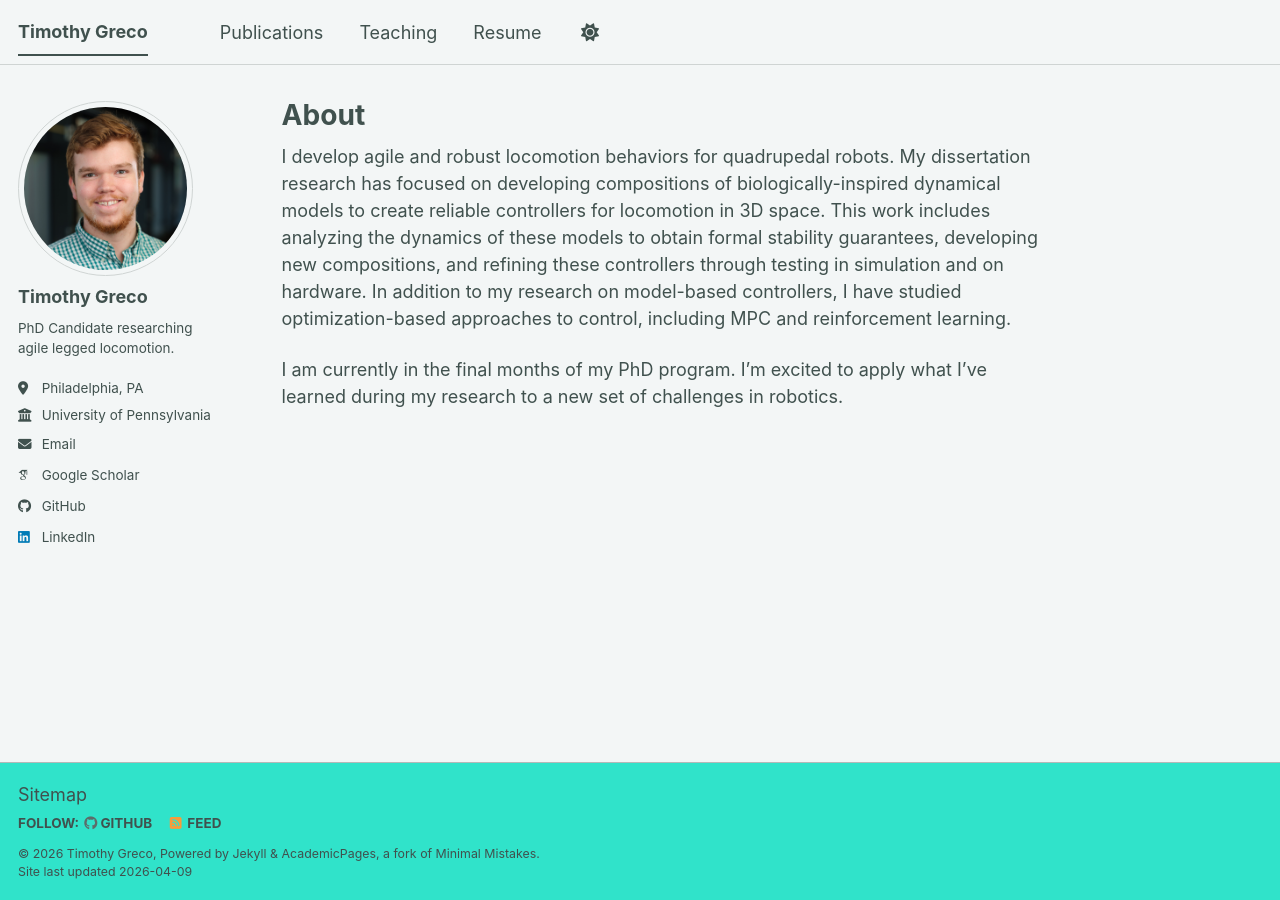
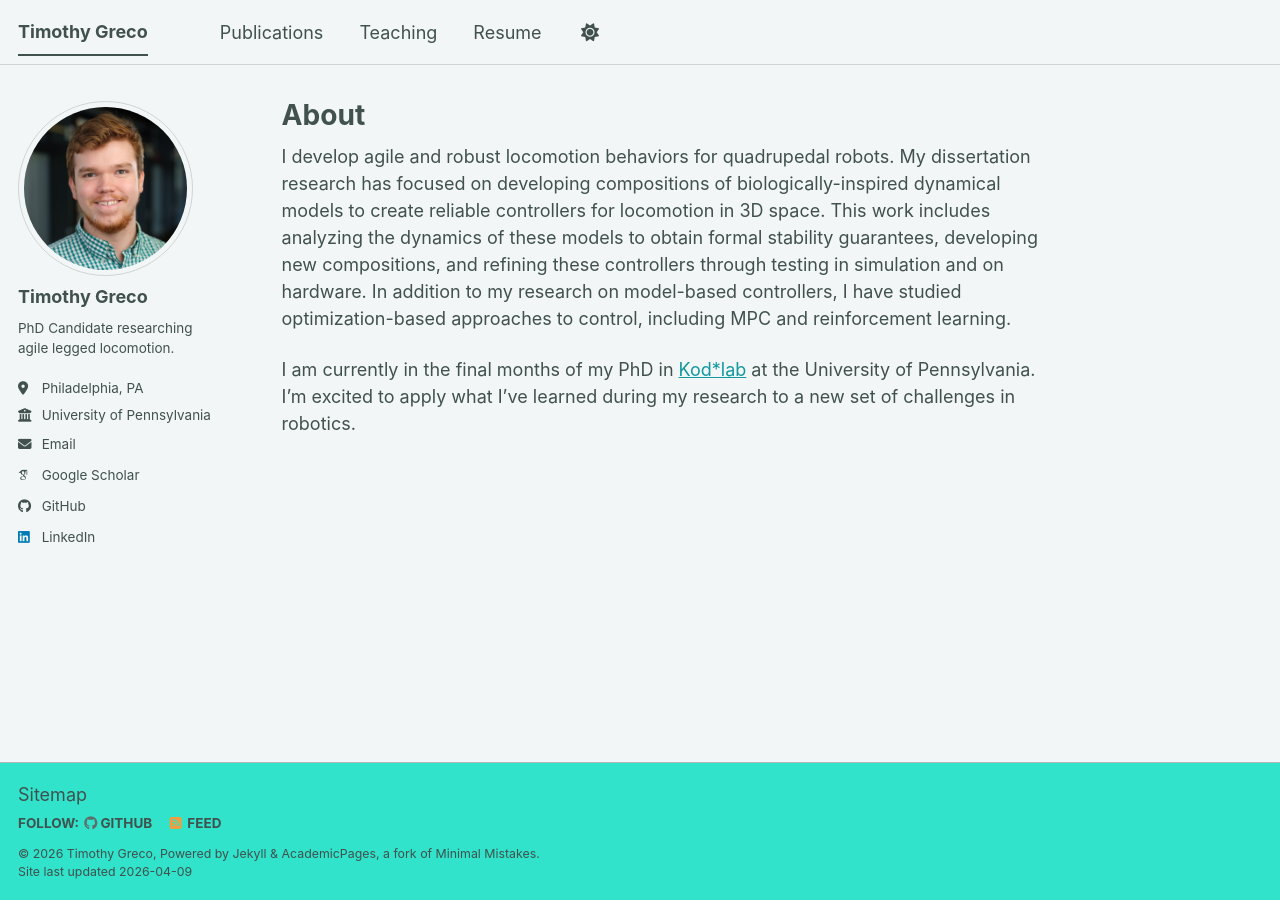
Before and after one commit to tmgreco/tmgreco.github.io, a Jekyll site: the page built from _pages/about.md, in a window 1280 px wide. Built offline with Jekyll 4.4.1, drawn with Linux system fonts in a browser that asks for light colours; some web fonts are replaced; a script bundle is joined from its source files by our own code; library files that are not in the unit come from our copies.

Commit message:
Added Kodlab link

```diff
--- a/_pages/about.md
+++ b/_pages/about.md
@@ -9,7 +9,7 @@ redirect_from:
 
 I develop agile and robust locomotion behaviors for quadrupedal robots.  My dissertation research has focused on developing compositions of biologically-inspired dynamical models to create reliable controllers for locomotion in 3D space.  This work includes analyzing the dynamics of these models to obtain formal stability guarantees, developing new compositions, and refining these controllers through testing in simulation and on hardware.  In addition to my research on model-based controllers, I have studied optimization-based approaches to control, including MPC and reinforcement learning.
 
-I am currently in the final months of my PhD program.  I'm excited to apply what I've learned during my research to a new set of challenges in robotics.
+I am currently in the final months of my PhD in [Kod*lab](https://kodlab.seas.upenn.edu) at the University of Pennsylvania.  I'm excited to apply what I've learned during my research to a new set of challenges in robotics.
 
 <!-- I develop agile and robust locomotion behaviors for quadrupdal robots via compositions of biologically-inspired dynamical models.  My dissertation research has focused on applying this approach to develop controllers that stabilize motion in 3-dimensional space, building on prior work that focused on planar models.  The goal of this work is to create a set of interoperable and analytically-tractable template controllers that can be used as building blocks to construct behaviors that accomplish a variety of locomotion tasks in the real world.  In addition to this experience with model-based controllers, I have studied optimization-based methods, including MPC and reinforcement learning.
 
```
